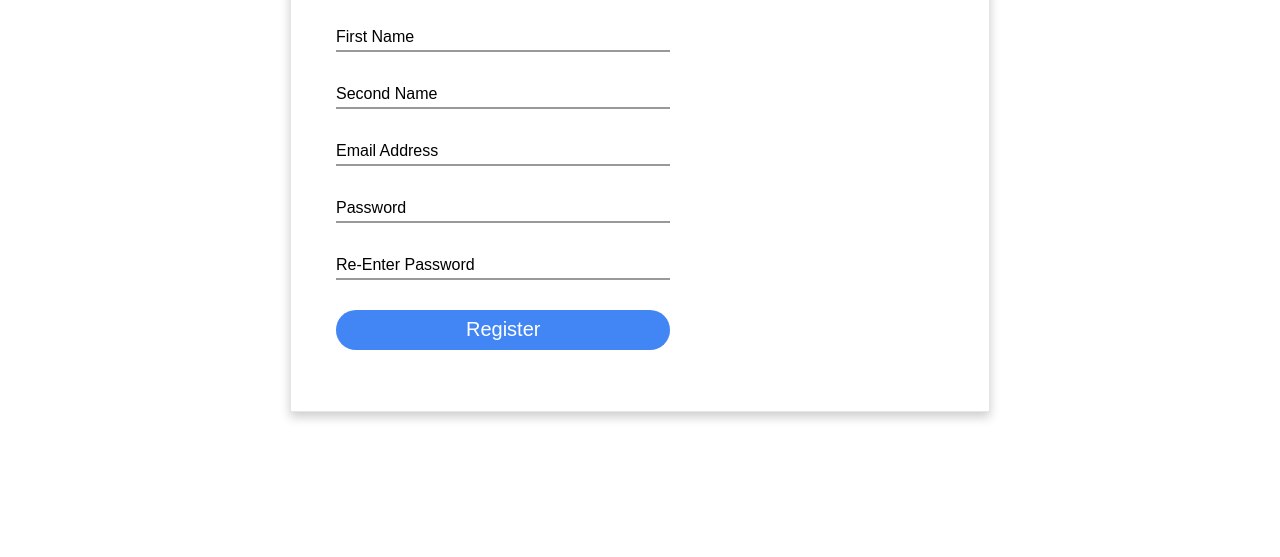
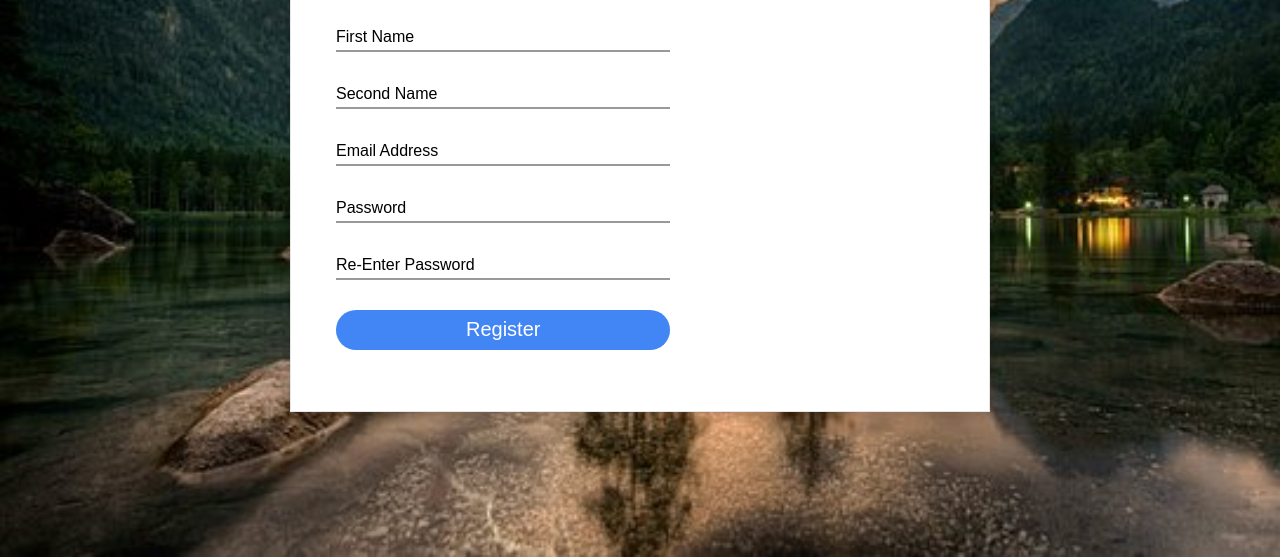
Before and after one commit to Tito-74/Regestration_from, a plain HTML site: page index.html in a window 1280 px wide. Shown: the part 243-800 px from the top of the page. Drawn offline with nearby package versions, Linux system fonts and the light colour scheme; the site is published under a folder, as on GitHub Pages, so addresses that start at the root find nothing.

Commit message:
modify image link

```diff
--- a/style.css
+++ b/style.css
@@ -3,7 +3,7 @@ body
 	margin: 0;
 	padding: 0;
 	font-family: sans-serif;
-	background: url(/assets/nature-3082832__340.jpg);
+	background: url(assets/nature-3082832__340.jpg);
 	background-repeat: no-repeat;
 	background-size: cover;
 }
```
